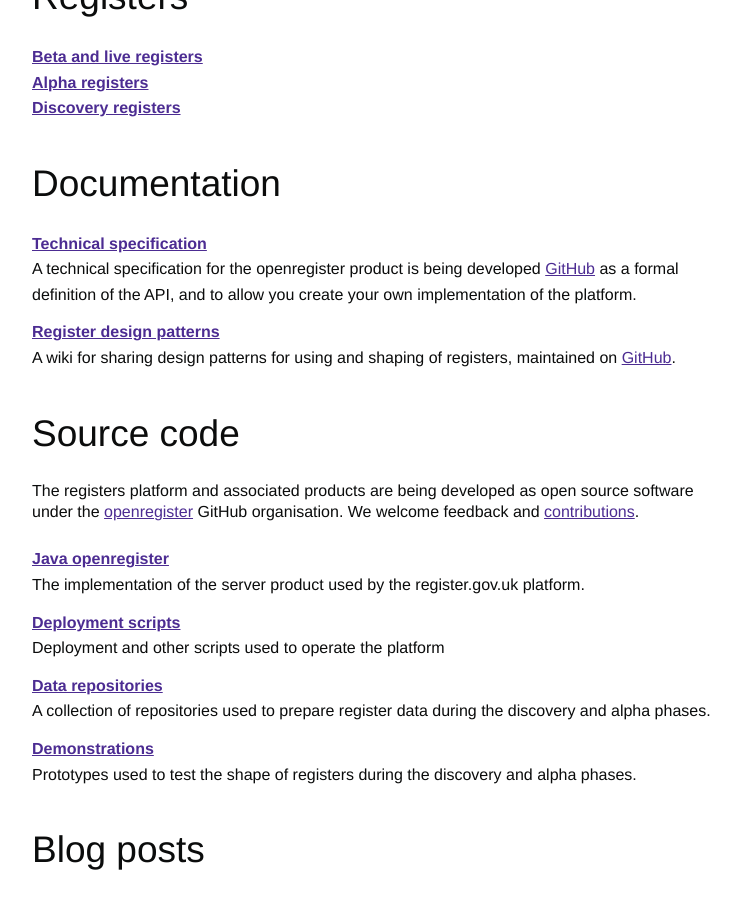
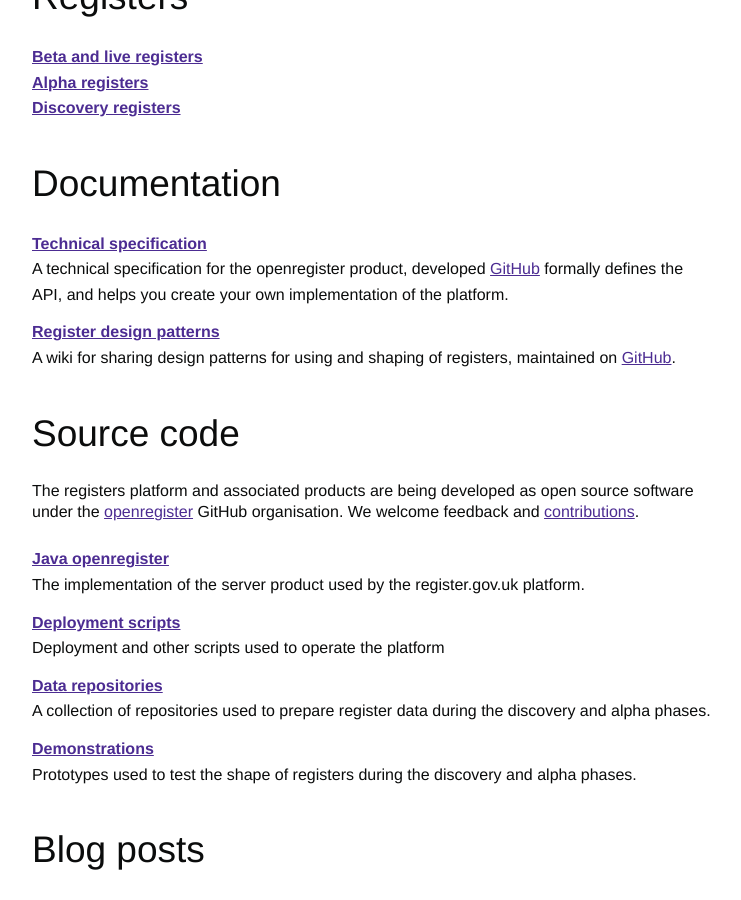
Before and after one commit to openregister/www.openregister.org, a Jekyll site: the page built from index.md, in a window 1280 px wide and 900 px high, scrolled down 1271 px. Shown: the whole window, without its empty margins (111-852 px from the left). Built offline with Jekyll 4.4.1, drawn with Linux system fonts in a browser that asks for light colours.

Commit message:
Documentation text

```diff
--- a/index.md
+++ b/index.md
@@ -69,7 +69,8 @@ Official <a href="https://www.gov.uk/government/collections/registers-guidance">
 ## Documentation
 <dl>
 <dt><a href="https://openregister.github.io/specification/">Technical specification</a></dt>
-<dd>A technical specification for the openregister product is being developed <a href="https://github.com/openregister/specification">GitHub</a> as a formal definition of the API, and to allow you create your own implementation of the platform.</dd>
+<dd>A technical specification for the openregister product, developed <a href="https://github.com/openregister/specification">GitHub</a> formally defines the API,
+and helps you create your own implementation of the platform.</dd>
 
 <dt><a href="{{ site.baseurl }}/patterns/">Register design patterns</a></dt>
 <dd>A wiki for sharing design patterns for using and shaping of registers, maintained on <a href="https://github.com/openregister/www.openregister.org">GitHub</a>.</dd>
```
